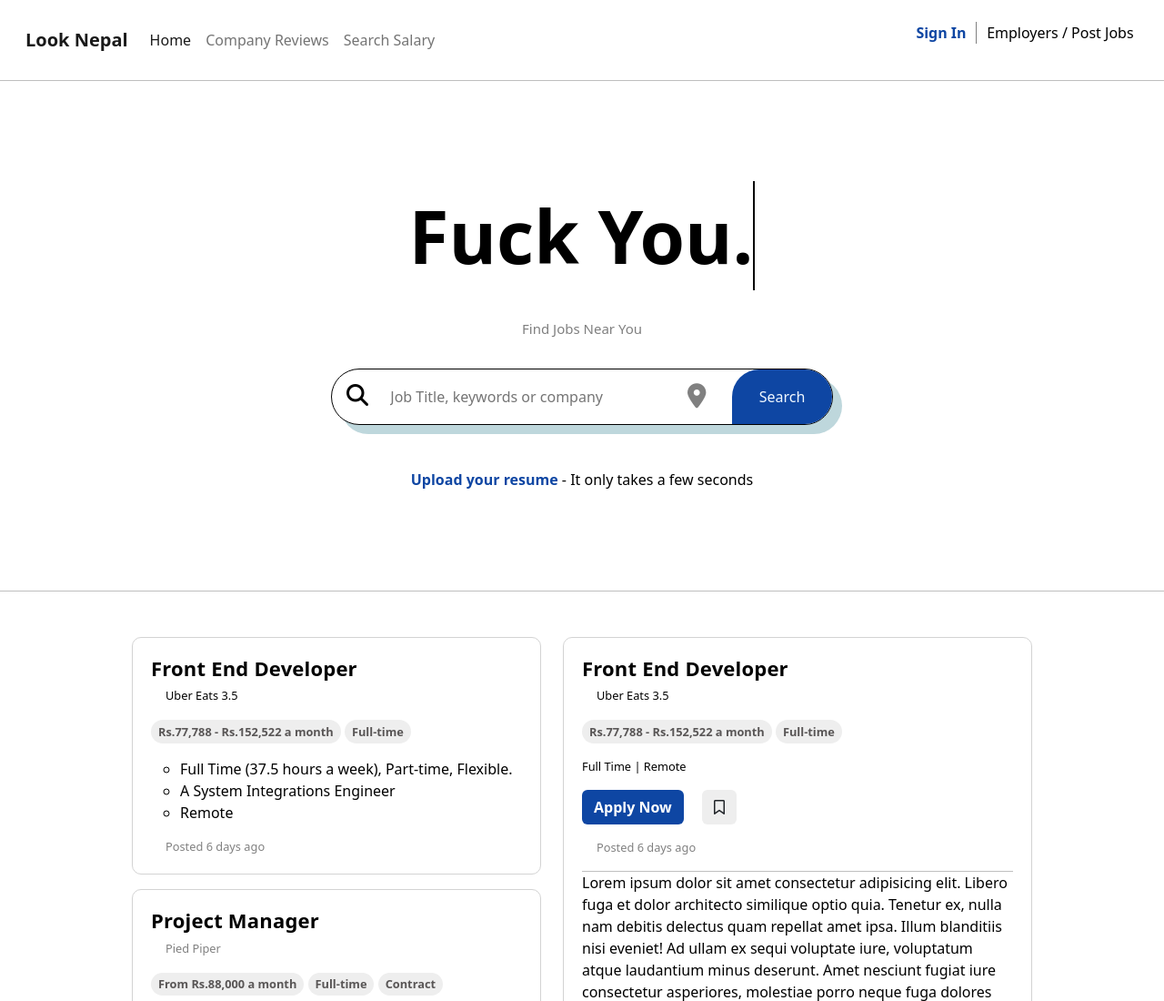
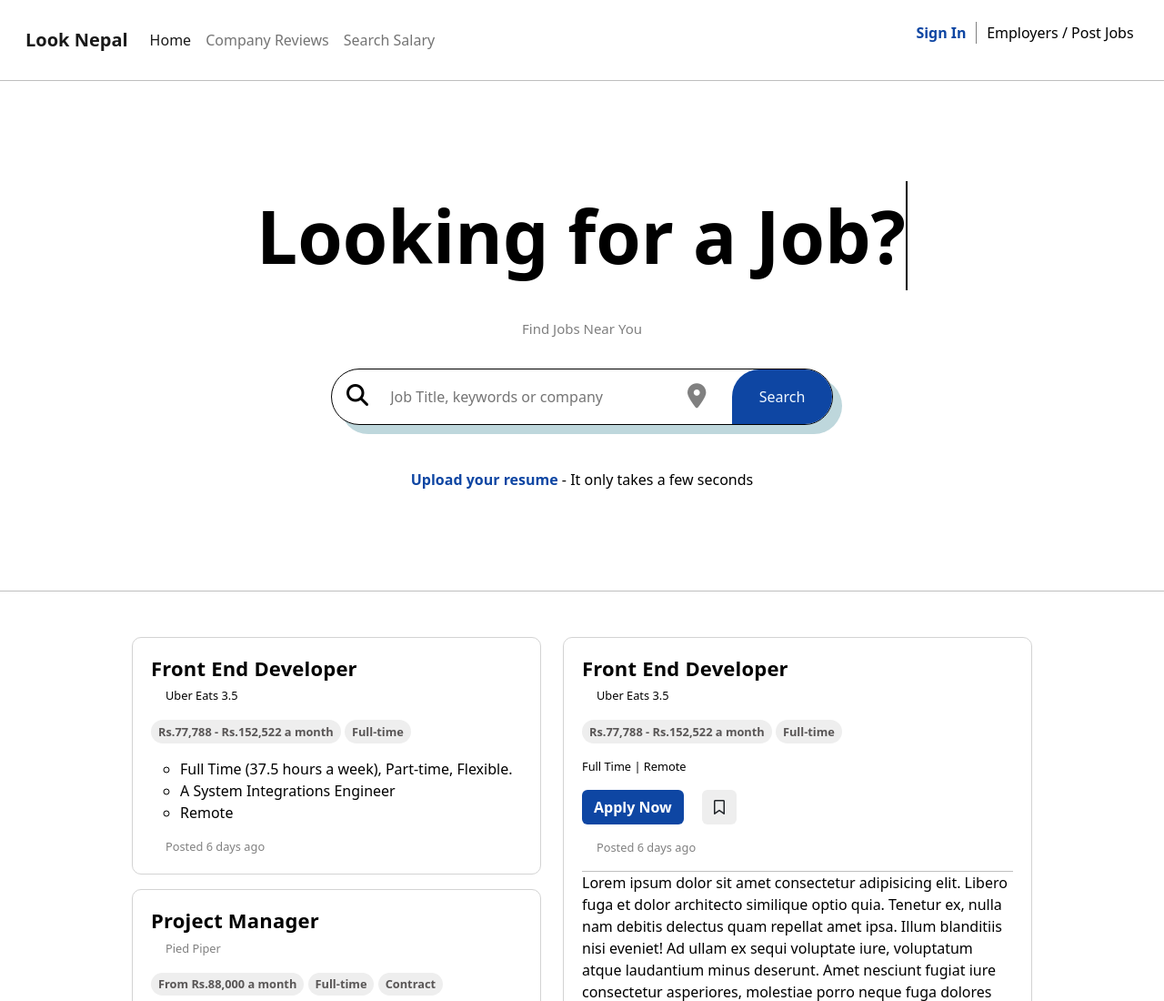
Before and after one commit to Bipin797/Look-Nepal-Main, a plain HTML site: page index.html in a window 1280 px wide. Shown: the top 1100 px of the page at 91% size. Drawn offline with nearby package versions, Linux system fonts and the light colour scheme; a web font is replaced by a local one.

Commit message:
test successful

```diff
--- a/index.html
+++ b/index.html
@@ -86,7 +86,7 @@
     <div class="main">
       <div class="search-block">
         <div class="look-nepal-div">
-          <p>Fuck You.</p>
+          <p>Looking for a Job?</p>
         </div>
         <div class="find-jobs-div">
           <p class="find-jobs-para">Find Jobs Near You</p>
```
